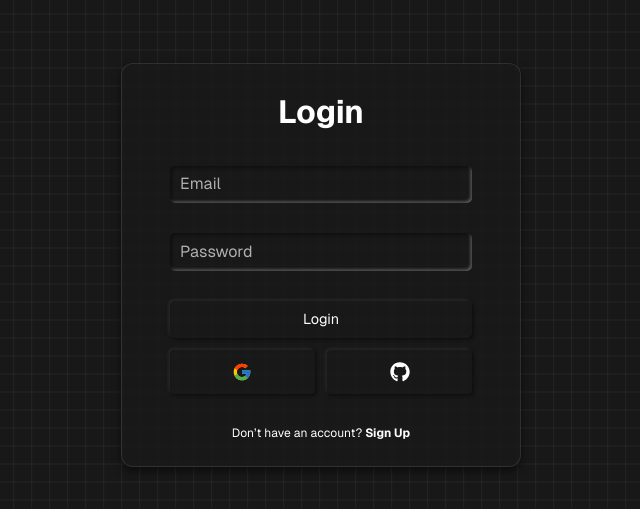
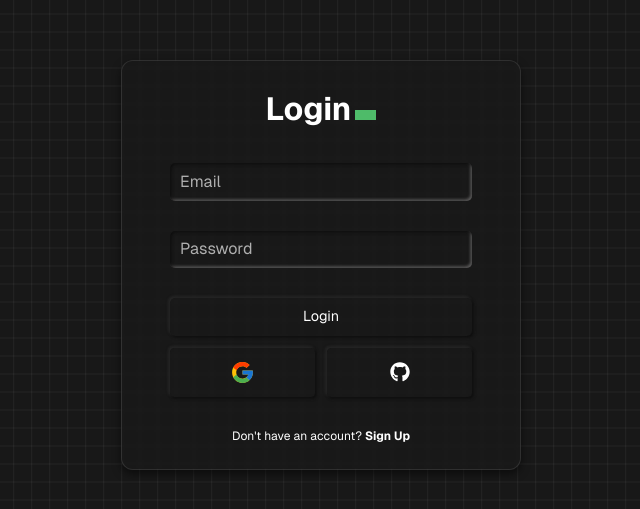
Before and after one commit to Surebob/LangTerm, a Next.js app: page /auth/login in a window 1280 px wide. Shown: the part 135-644 px from the top of the page, without its empty margins (319-959 px from the left). Built offline with nearby package versions, Linux system fonts and the light colour scheme.

Commit message:
update login

```diff
--- a/src/app/auth/login/page.js
+++ b/src/app/auth/login/page.js
@@ -1,5 +1,3 @@
-// src/app/auth/login/page.js
-
 "use client";
 
 import { supabase } from '../../../lib/supabaseClient';
@@ -67,7 +65,7 @@ export default function AuthPage() {
               <div className="text-center" style={{padding: '1.5em 3em'}}>
                 <h1 className="text-2xl font-bold mb-6 text-white">Check Your Inbox</h1>
                 <p className="text-white">
-                  We’ve sent a confirmation email. Please check your inbox and verify
+                  We've sent a confirmation email. Please check your inbox and verify
                   your account to log in.
                 </p>
               </div>
@@ -75,7 +73,10 @@ export default function AuthPage() {
               <div className={`slider ${isLogin ? '' : 'shift'}`}>
                 {isLogin ? (
                   <form className="form" onSubmit={handleLogin}>
-                    <span className="title">Login</span>
+                    <span className="title title-wrapper">
+                      Login
+                      <span className="login-caret" />
+                    </span>
                     {error && <p className="text-red-500 mb-4">{error}</p>}
                     <div className="form_control">
                       <input
@@ -109,7 +110,7 @@ export default function AuthPage() {
                           onClick={() => handleOAuthLogin('google')}
                           className="w-[48%] flex items-center justify-center gap-2 hover:bg-white/10 cursor-pointer transition-colors duration-200 p-3 rounded"
                         >
-                          <FcGoogle size={20} />
+                          <FcGoogle size={25} />
                         </button>
                         <button
                           onClick={() => handleOAuthLogin('github')}
@@ -121,7 +122,7 @@ export default function AuthPage() {
                     </div>
 
                     <span className="bottom_text">
-                      Don’t have an account?{' '}
+                      Don't have an account?{' '}
                       <span className="switch" onClick={handleToggle}>
                         Sign Up
                       </span>
@@ -129,7 +130,10 @@ export default function AuthPage() {
                   </form>
                 ) : (
                   <form className="form" onSubmit={handleSignup}>
-                    <span className="title">Sign Up</span>
+                    <span className="title title-wrapper">
+                      Sign Up
+                      <span className="login-caret" />
+                    </span>
                     {error && <p className="text-red-500 mb-4">{error}</p>}
                     <div className="form_control">
                       <input
@@ -176,6 +180,5 @@ export default function AuthPage() {
             )}
           </div>
         </div>
-
   );
 }
--- a/src/app/globals.css
+++ b/src/app/globals.css
@@ -323,3 +323,25 @@ body {
   -ms-overflow-style: none;  /* IE and Edge */
   scrollbar-width: none;  /* Firefox */
 }
+
+.title-wrapper {
+  position: relative;
+  display: inline-flex;
+  align-items: center;
+  gap: 2px;
+}
+
+.login-caret {
+  display: inline-block;
+  width: 21px;
+  height: 10px;
+  background-color: #59da79;
+  animation: blink 1.2s infinite;
+  margin-left: 2px;
+  margin-top: 12px;
+}
+
+@keyframes blink {
+  0%, 100% { opacity: 0; }
+  50% { opacity: 1; }
+}
--- a/tailwind.config.js
+++ b/tailwind.config.js
@@ -1,5 +1,3 @@
-// tailwind.config.js
-
 /** @type {import('tailwindcss').Config} */
 module.exports = {
   darkMode: 'class', // Enables class-based dark mode
@@ -17,6 +15,15 @@ module.exports = {
         sans: ['var(--font-geist-sans)', 'sans-serif'],
         mono: ['var(--font-geist-mono)', 'monospace'],
       },
+      keyframes: {
+        blink: {
+          '0%, 100%': { opacity: '0' },
+          '50%': { opacity: '1' },
+        }
+      },
+      animation: {
+        blink: 'blink 1s infinite',
+      }
     },
   },
   plugins: [],
```
